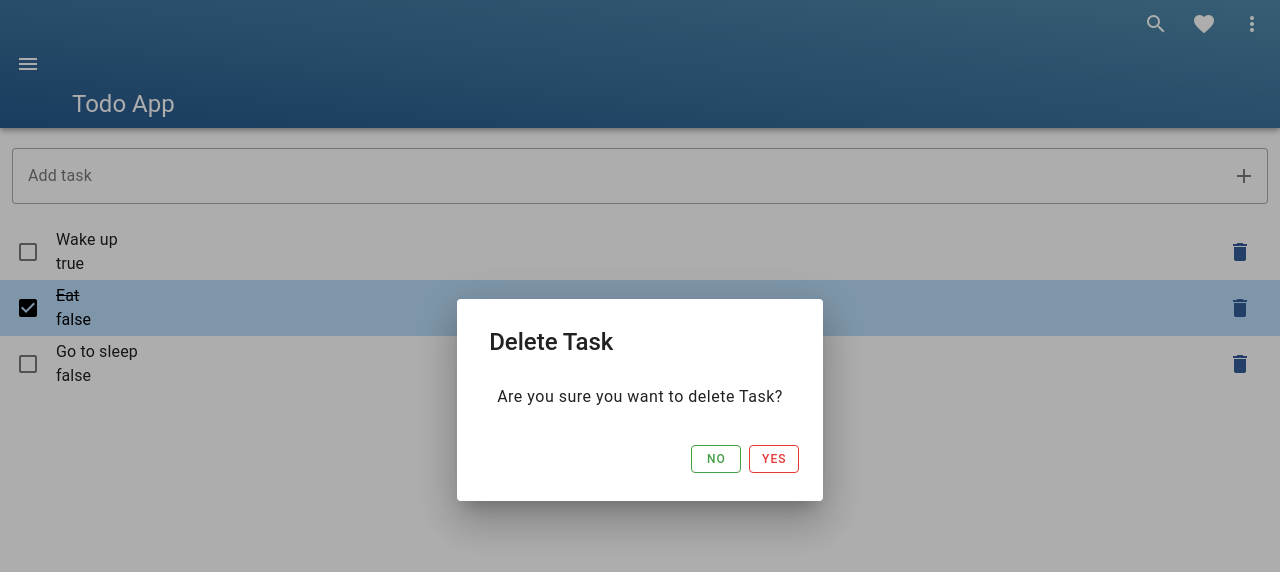
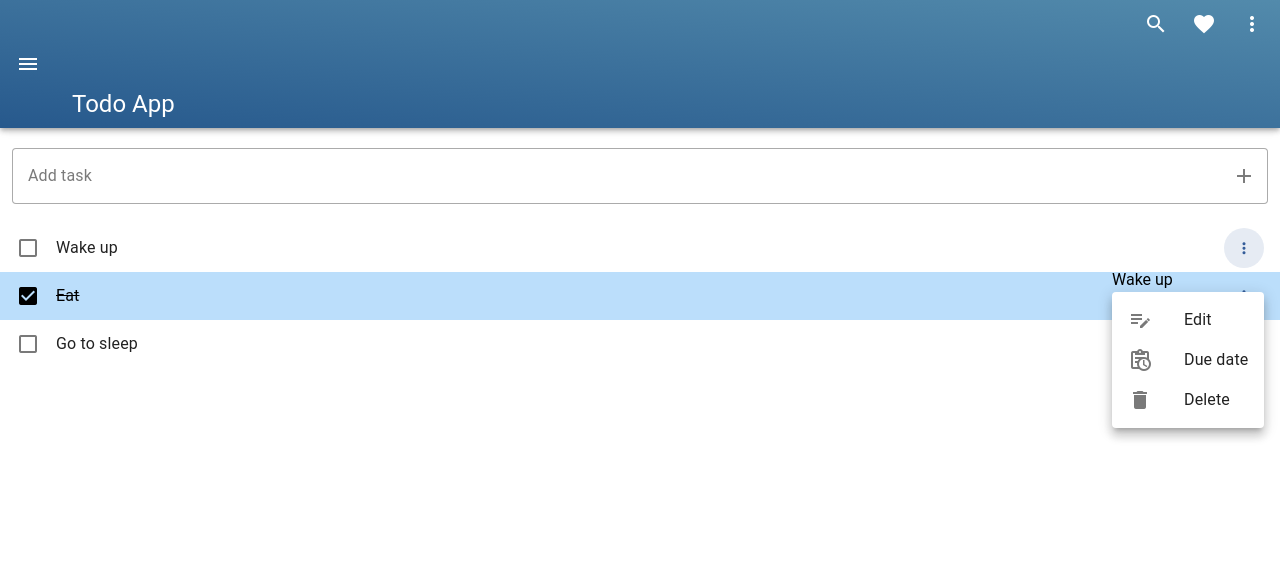
Before and after one commit to iss1977/VueJS3-Vuetify3-Vite-Task-manager, a Vue app: page / in a window 1280 px wide. Both pictures are taken after a click on the button 1240 px from the left and 252 px from the top of the page. Shown: the top 572 px of the page. Built offline with nearby package versions, Linux system fonts and the light colour scheme.

Commit message:
add taskmenu, delete from taskmenu

```diff
--- a/src/components/todo/Task.vue
+++ b/src/components/todo/Task.vue
@@ -9,9 +9,9 @@
     <v-list-item-title :class="{ 'text-decoration-line-through': task.done }">{{ task.title }}</v-list-item-title>
 
     <template v-slot:append>
-      <v-btn @click.stop="dialogs.delete = true" color="primary lighten-1" icon="mdi-delete" variant="text"></v-btn>
+      <!-- <v-btn @click.stop="dialogs.delete = true" color="primary lighten-1" icon="mdi-delete" variant="text"></v-btn> -->
+      <TaskMenu v-bind:task="task" v-on:deleteTask="dialogs.delete = true"/>
     </template>
-{{ dialogs.delete  }}
   </v-list-item>
 
   <DialogDelete v-bind:dialog-active="dialogs.delete" @dialog-action-yes-or-no="deleteDialogAction"/>
@@ -19,6 +19,8 @@
 
 <script setup>
 import DialogDelete from '@/components/todo/dialogs/DialogDelete.vue';
+import TaskMenu from './TaskMenu.vue';
+
 import { useStore } from "vuex";
 import { reactive } from 'vue';
 
--- /dev/null
+++ b/src/components/todo/TaskMenu.vue
@@ -0,0 +1,50 @@
+<template>
+  <v-menu >
+    <template v-slot:activator="{ props }">
+
+      <v-btn
+        variant="text"
+        icon="mdi-dots-vertical"
+        v-bind="props"
+        size="small"
+        color="primary"
+        @click.stop>
+      </v-btn>
+    </template>
+
+    {{ task.title }}
+    <v-list density="compact">
+      <v-list-item
+        v-for="(item, i) in items"
+        :key="i"
+        :value="item"
+        active-color="primary"
+        @click = "item.click"
+      >
+        <template v-slot:prepend>
+          <v-icon :icon="item.icon"></v-icon>
+        </template>
+        <v-list-item-title>{{ item.title }}</v-list-item-title>
+      </v-list-item>
+    </v-list>
+  </v-menu>
+</template>
+
+<script setup>
+
+const props = defineProps(['task']);
+const task = props.task;
+const emit = defineEmits({
+  deleteTask(){
+    console.log('emit delete task')
+    return true; //validation pass
+  }
+})
+
+const items = [
+        { title: 'Edit', icon: 'mdi-playlist-edit', click: () => console.log('Edit') },
+        { title: 'Due date', icon: 'mdi-clipboard-text-clock-outline', click: () => console.log('Date') },
+        { title: 'Delete', icon: 'mdi-delete', click: () =>  emit('deleteTask') },
+      ]
+
+</script>
```
